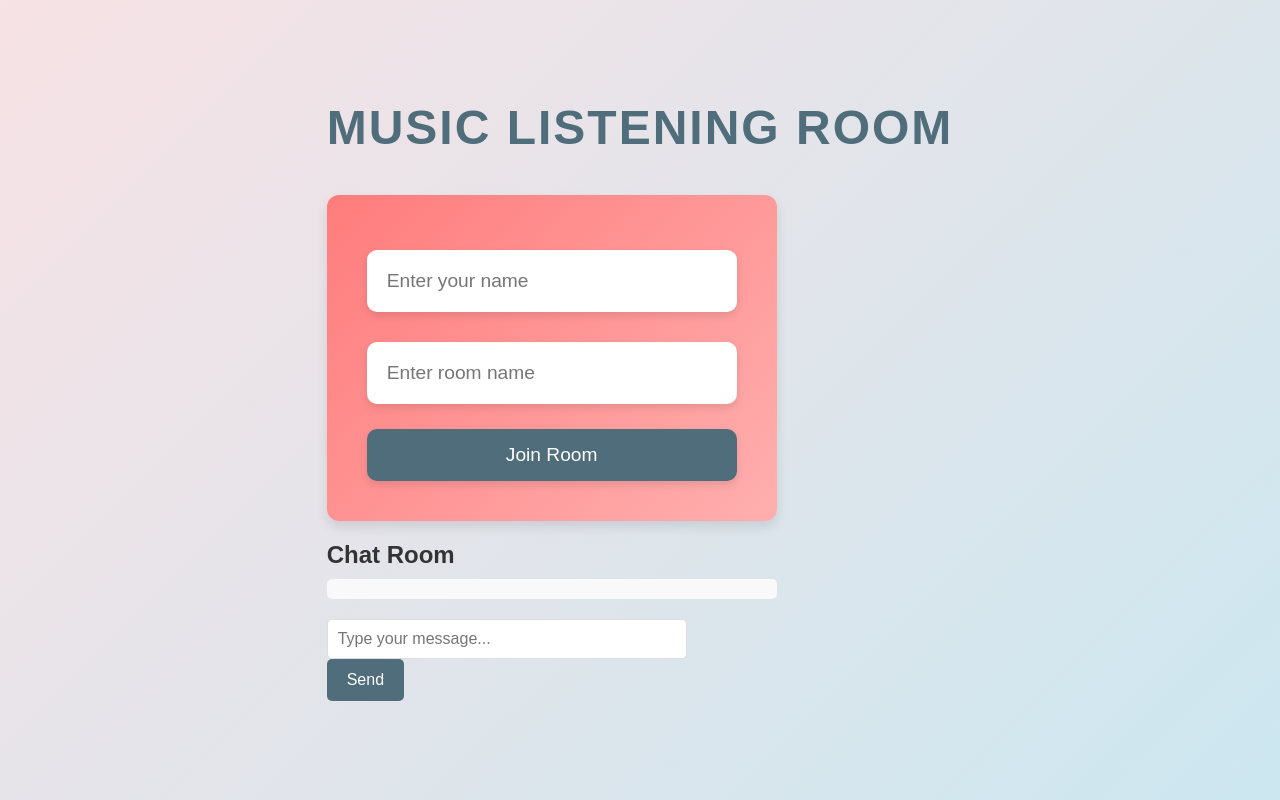
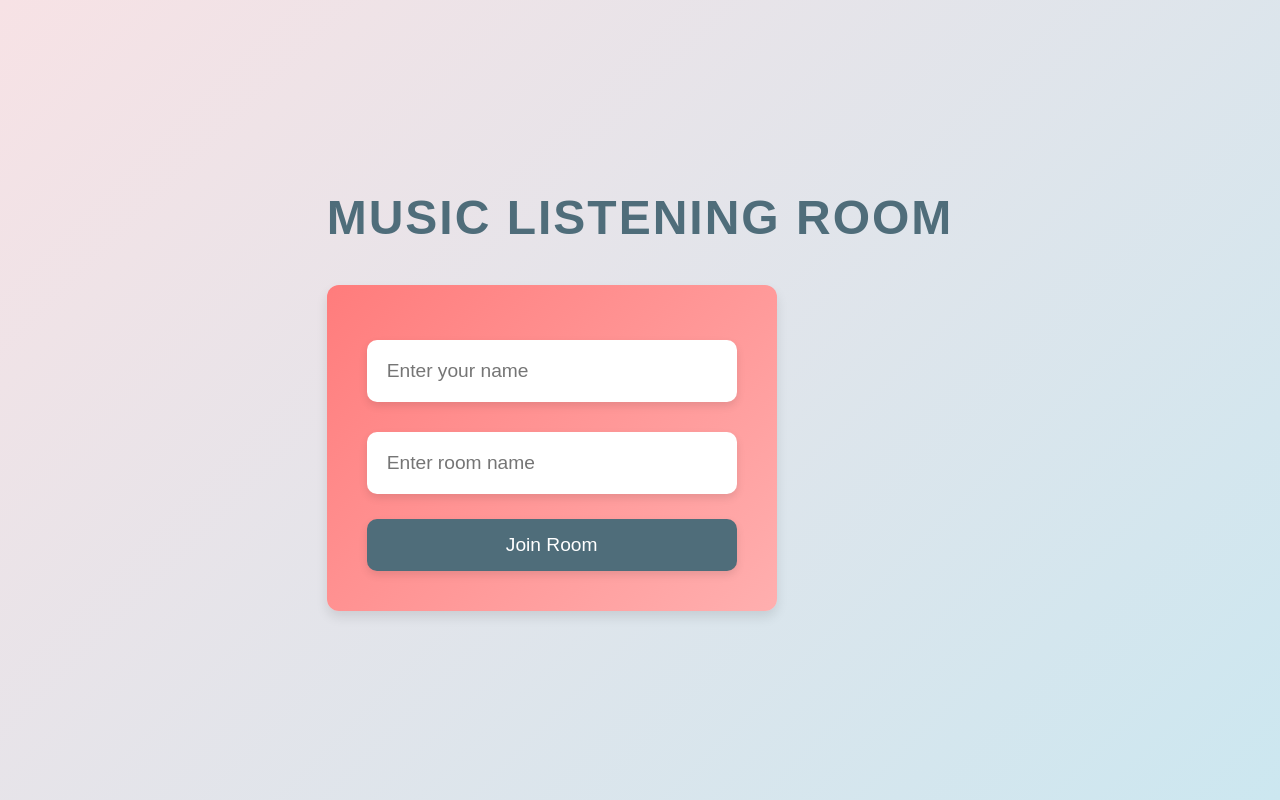
Before and after one commit to whynishant/Group-Music-Listening, a Flask app: page / in a window 1280 px wide. Run offline with Flask 3, Linux system fonts and the light colour scheme; some libraries are stand-ins or nearby versions.

Commit message:
Update index.html

```diff
--- a/templates/index.html
+++ b/templates/index.html
@@ -12,35 +12,24 @@
     <div id="main-container">
         <h1>Music Listening Room</h1>
 
-        <!-- Room join section -->
+        <!-- Room join section (hidden after user joins the room) -->
         <div id="join-container">
-            <input type="text" id="username" placeholder="Enter your name">
-            <input type="text" id="room" placeholder="Enter room name">
+            <input type="text" id="username" placeholder="Enter your name" />
+            <input type="text" id="room" placeholder="Enter room name" />
             <button id="join-room">Join Room</button>
         </div>
 
-        <!-- Playlist section (hidden initially) -->
+        <!-- Playlist section (visible after user joins) -->
         <div id="playlist-container" style="display: none;">
             <h2>You're in the room: <span id="room-name"></span></h2>
             <div id="music-container">
-                <iframe
-                    id="spotify-player"
-                    title="Spotify Playlist"
-                    src="https://open.spotify.com/embed/playlist/00IvCvQNm1guhv19gSc5ef?utm_source=generator&theme=0"
-                    width="100%" height="360" frameBorder="0" allow="autoplay; clipboard-write; encrypted-media; fullscreen; picture-in-picture"
-                    loading="lazy">
+                <iframe id="spotify-player" title="Spotify Playlist"
+                        src="https://open.spotify.com/embed/playlist/00IvCvQNm1guhv19gSc5ef?utm_source=generator&theme=0"
+                        width="100%" height="360" frameborder="0" allow="autoplay; clipboard-write; encrypted-media; fullscreen; picture-in-picture"
+                        loading="lazy">
                 </iframe>
             </div>
         </div>
-
-        <!-- Messages Section -->
-        <div id="room-container">
-            <h2>Chat Room</h2>
-            <ul id="messages"></ul>
-            <input type="text" id="chat-input" placeholder="Type your message...">
-            <button id="send-message">Send</button>
-        </div>
-
     </div>
 
     <!-- Include the Socket.IO client library -->
```
